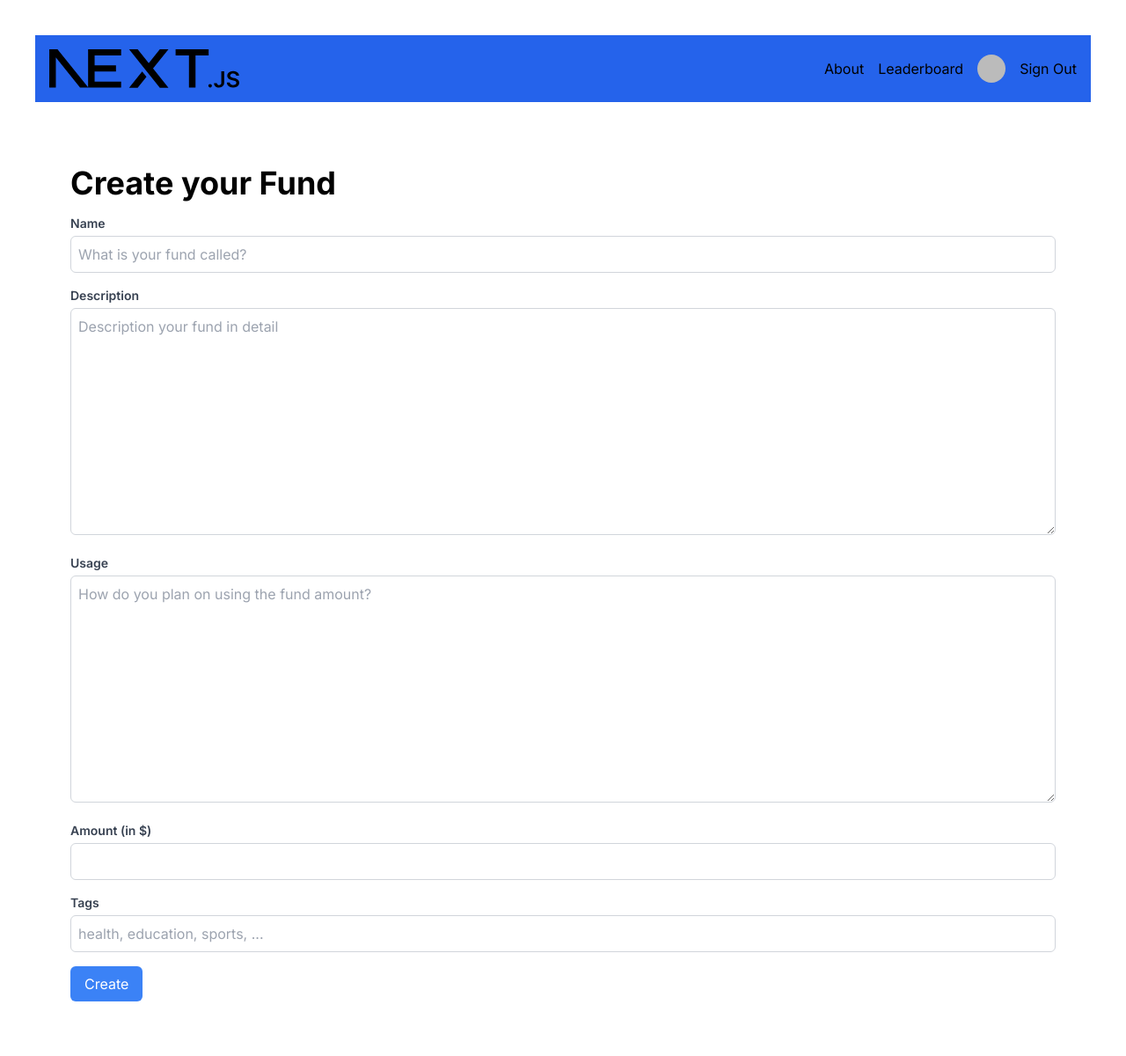
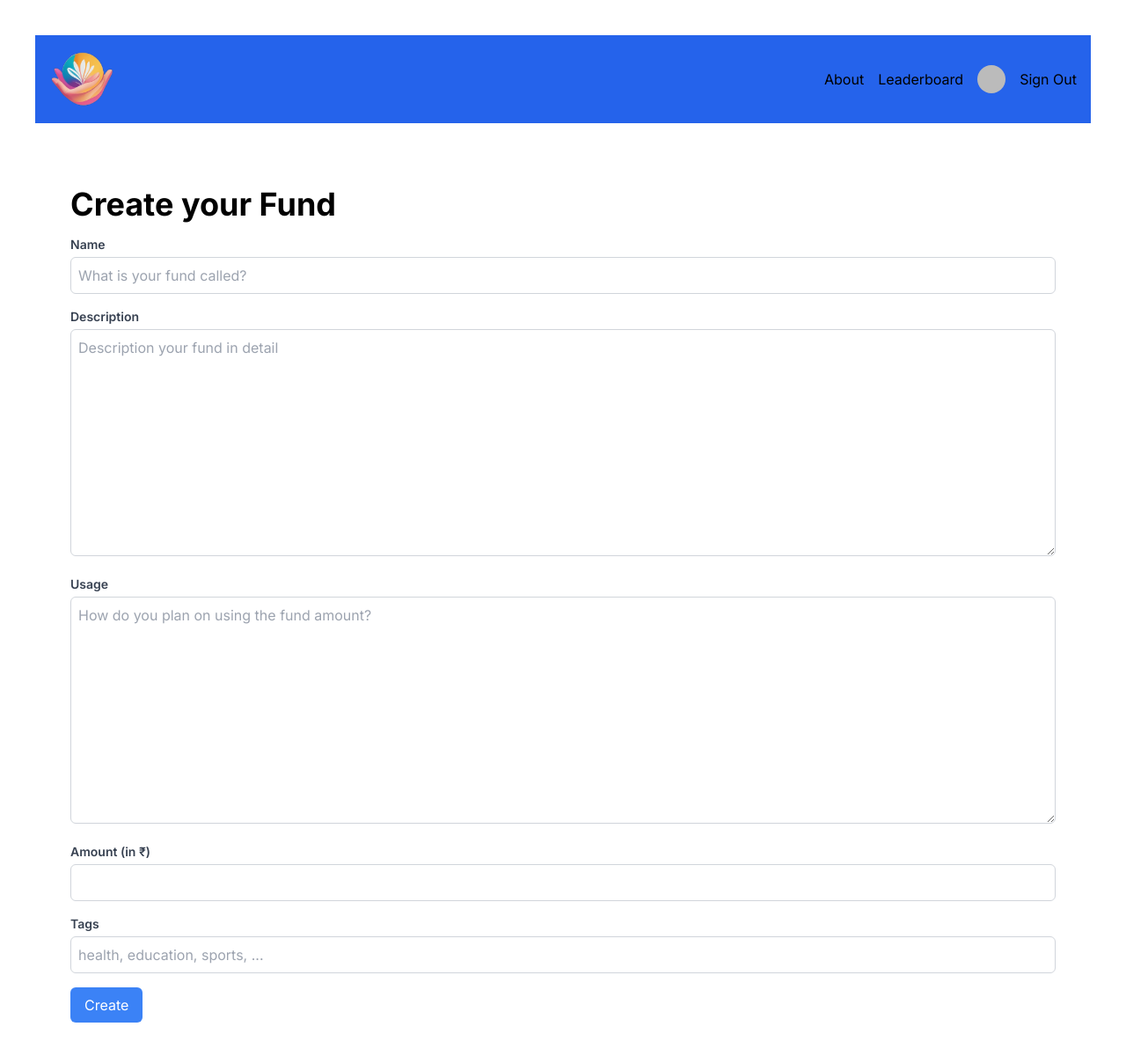
Before and after one commit to adeshgg/fund_flair, a Next.js app: page /create in a window 1280 px wide. Shown: the top 1200 px of the page at 88% size. Built offline with nearby package versions, Linux system fonts and the light colour scheme; no server answers; sample sign-in values are in the browser's storage.

Commit message:
Added app icon and redirect after creating a fund

```diff
--- a/app/create/FundForm.tsx
+++ b/app/create/FundForm.tsx
@@ -1,9 +1,12 @@
 'use client'
 
 import { useState } from 'react'
+import { useRouter } from 'next/navigation'
 
 export default function FundForm() {
   const [isLoading, setIsLoading] = useState(false)
+
+  const router = useRouter()
 
   const createFund = async (e: React.FormEvent<HTMLFormElement>) => {
     e.preventDefault()
@@ -31,7 +34,9 @@ export default function FundForm() {
     })
 
     setIsLoading(false)
-    console.log(res)
+    if (res.status === 200) {
+      router.push('/dashboard')
+    }
   }
 
   return (
@@ -82,7 +87,7 @@ export default function FundForm() {
           htmlFor='amount'
           className='block mb-1 text-gray-700 text-sm font-semibold text-left'
         >
-          Amount (in $)
+          Amount (in ₹)
         </label>
         <input
           type='number'
--- a/app/layout.tsx
+++ b/app/layout.tsx
@@ -8,6 +8,9 @@ const inter = Inter({ subsets: ['latin'] })
 export const metadata = {
   title: 'Fund Flair',
   description: 'Support. Discover. Empower.',
+  icons: {
+    icon: '/logo.png',
+  },
 }
 
 export default function RootLayout({
--- a/components/NavBar.tsx
+++ b/components/NavBar.tsx
@@ -7,7 +7,7 @@ export default function NavBar() {
   return (
     <nav className='flex justify-between bg-blue-600 p-4 mb-4'>
       <Link href={'/'}>
-        <Image src='/next.svg' alt='App Logo' width={216} height={30} />
+        <Image src='/logo.png' alt='App Logo' width={75} height={75} />
       </Link>
       <ul className='flex items-center'>
         <li className='mr-4 hover:underline'>
```
Also changed, not shown: public/logo.png (added).
